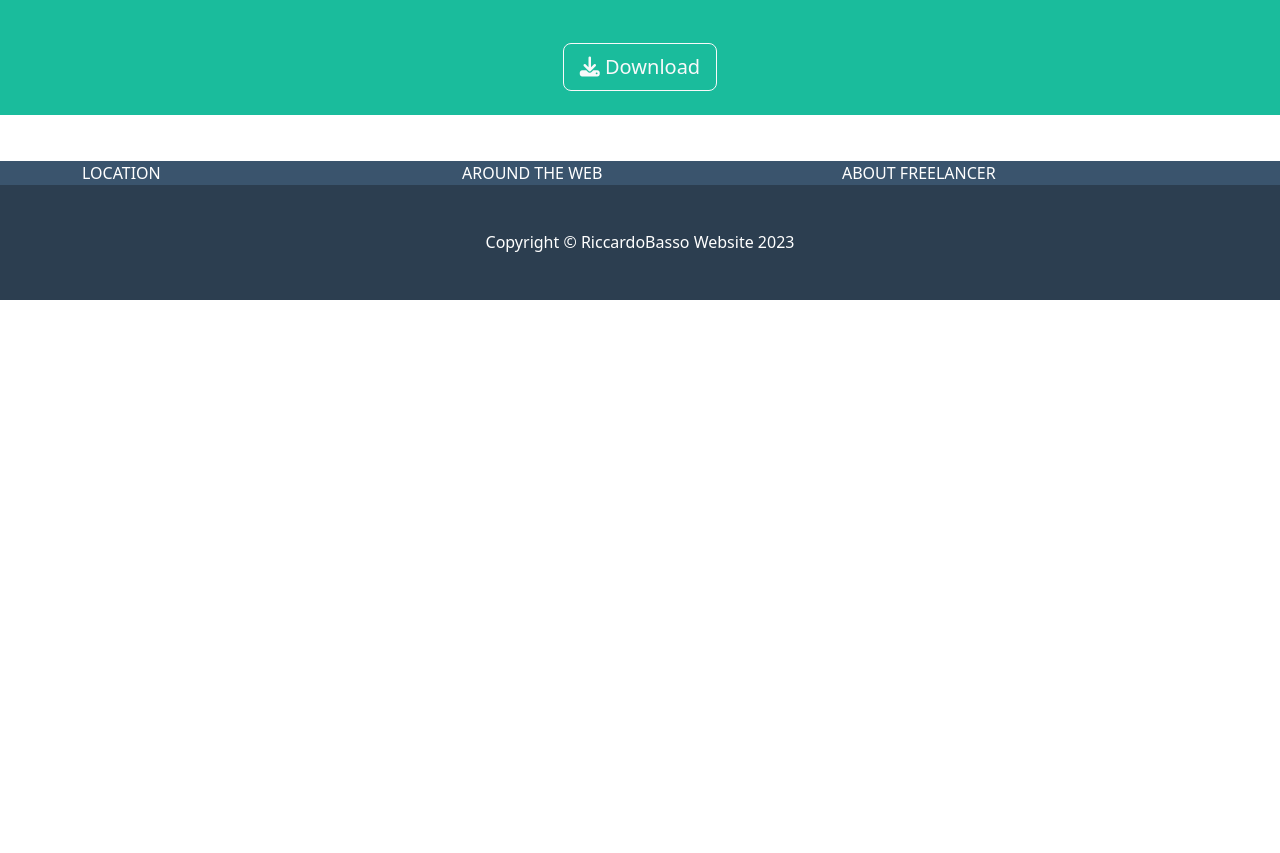
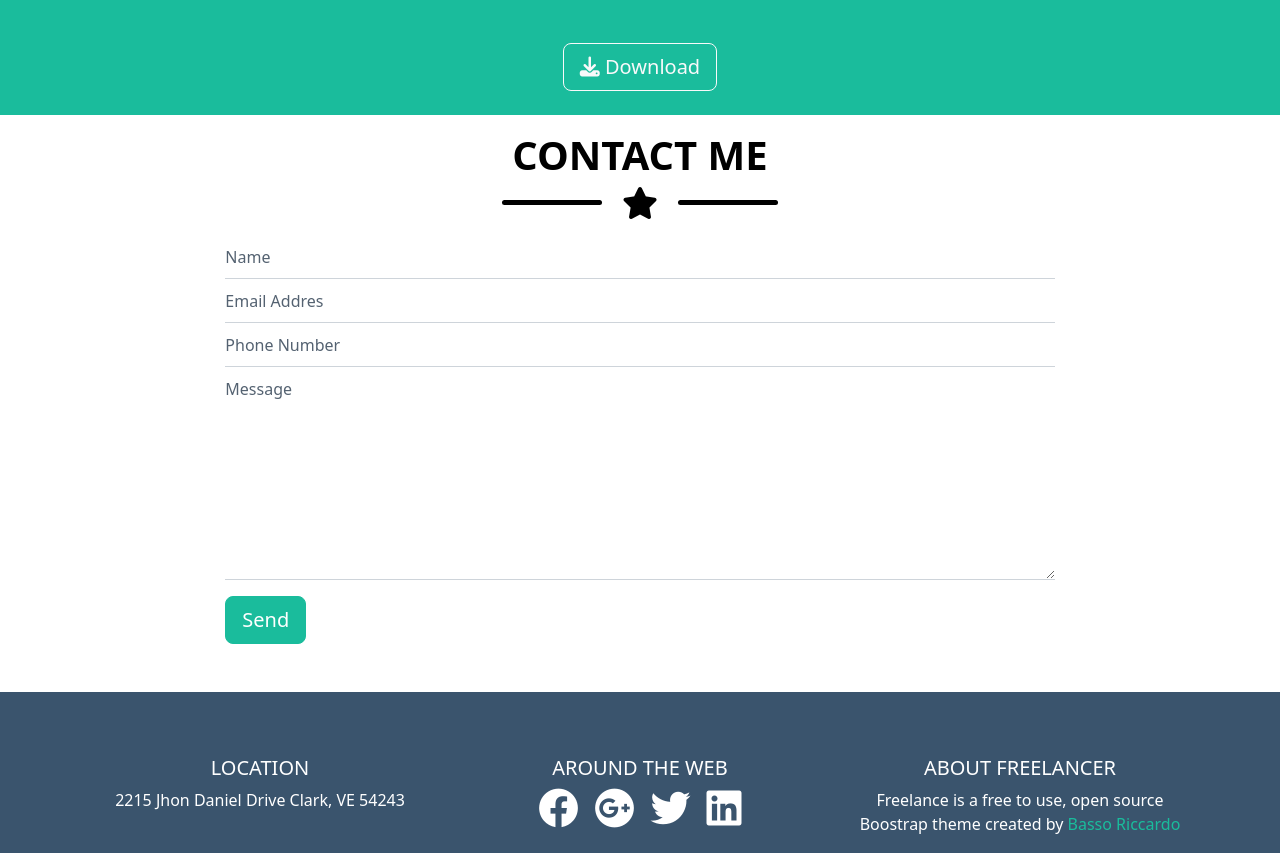
Before and after one commit to RiccardoBasso01/html-css-bootstrap-freelancer, a plain HTML site: page index.html in a window 1280 px wide. Shown: the part 1527-2380 px from the top of the page. Before the commit the page ends 1827 px from the top, so only its background shows below. Drawn offline with nearby package versions, Linux system fonts and the light colour scheme.

Commit message:
Aggiunta Footer

```diff
--- a/css/style.css
+++ b/css/style.css
@@ -4,11 +4,14 @@
     --bgc-footer: var(--bgc-header);
     --bgc-jumbo: var(--color-primary);
     --color-primary: #1abc9c;
+    --color-primary-dark: #0f6856;
     --color-secondary: #fff;
     --dark-blue: #2c3e50;
     --light-blue: #3a546d;
+    --form-color:#546271;
     /* font-size link header da classi di boostrap */
     --bs-nav-link-font-size: 0.8rem;
+
 }
 
 body{
@@ -51,7 +54,33 @@ footer section{
 .text-black .bars{
     background-color: black;
 }
+
+/* FORM */
+.btn.btn-primary:hover{
+    background-color: var(--color-primary-dark);
+}
+
+.btn.btn-primary{
+    background-color: var(--color-primary);
+    border-color: var(--color-primary);
+}
+
+.form-control::placeholder{
+    color: var(--form-color);
+    font-weight: 500;
+}
+
+#form .form-control{
+    border-width: 0 0 1px 0;
+    border-radius: 0;
+    padding: 0.6rem 0;
+}
+
 /* FOOTER */
 footer{
     background-color: var(--bgc-footer);
 }
+
+footer span{
+    color: var(--color-primary);
+}
--- a/index.html
+++ b/index.html
@@ -1,5 +1,5 @@
 <!DOCTYPE html>
-<html lang="it">
+<html lang="en">
     <head>
         <meta charset="UTF-8">
         <meta http-equiv="X-UA-Compatible" content="IE=edge">
@@ -98,18 +98,18 @@
         <section>
             <div class="container pt-4">
                 <!-- barre e stella -->
-                <h2 class="text-center fw-bold mt-3 fs-1">ABOUT</h2>
+                <h2 class="text-center fw-bold mt-3 fs-1">ABOUT US</h2>
                 <div class="mb-3 d-flex align-items-center justify-content-center">
                     <div class="bars"></div>
                     <i class="fa-solid fa-star fa-2x"></i>
                     <div class="bars"></div>
                 </div>
 
-                <div class="row gy-4 gx-5 mx-5 fs-5">
-                    <div class="col-12 col-sm-6">
+                <div class="row justify-content-center gy-4 gx-5 fs-5">
+                    <div class="col-10 col-sm-5">
                         Freelancer in a free bootstrap theme created by Start Bootstrap. The download includes the complete source files including HTML, CSS, and JavaScript as well as optional LESS stylesheet for easy customization.
                     </div>
-                    <div class="col-12 col-sm-6">
+                    <div class="col-10 col-sm-5">
                         Whether you're a student looking to showcase your work, a professional looking to attract clients, or a graphic artist looking to share your projects, this template is the perfect starting point!
                     </div>
                 </div>
@@ -123,23 +123,57 @@
             </div>
         </section>
 
-        <section>
-            <h2 class="text-center">CONTACT ME</h2>
+        <!-- FORM -->
+        <section id="form" class="container-fluid">
+            <!-- barre e stella -->
+            <h2 class="text-black fw-bold mt-3 fs-1 text-center">CONTACT ME</h2>
+            <div class="text-black mb-3 d-flex align-items-center justify-content-center">
+                <div class="bars"></div>
+                <i class="fa-solid fa-star fa-2x"></i>
+                <div class="bars"></div>
+            </div>
+
+            <form class="row justify-content-center text-black">
+                <div class="col-8">
+                    <div>
+                        <input type="text" class="form-control" placeholder="Name">
+                    </div>
+                    <div>
+                        <input type="email" class="form-control" placeholder="Email Addres">
+                    </div>
+                    <div>
+                        <input type="tel" class="form-control" placeholder="Phone Number">
+                    </div>
+                    <div class="mb-3">
+                        <textarea type="text" class="form-control" placeholder="Message" rows="8" cols=""></textarea>
+                    </div>
+
+                    <button type="submit" class="btn btn-primary btn-lg mb-5">Send</button>
+                </div>
+            </form>
         </section>
 
         <!-- FOOTER -->
         <footer>
             <section>
                 <div class="container">
-                    <div class="row">
-                        <div class="col-12 col-sm-4">
-                            <span>LOCATION</span>
+                    <div class="row text-center py-5">
+                        <div class="col-12 col-sm-4 my-3">
+                            <h5>LOCATION</h5>
+                            <div>2215 Jhon Daniel Drive Clark, VE 54243</div>
                         </div>
-                        <div class="col-12 col-sm-4">
-                            <span>AROUND THE WEB</span>
+                        <div class="col-12 col-sm-4 my-3">
+                            <h5>AROUND THE WEB</h5>
+                            <div class="d-flex justify-content-center gap-3 fs-1">
+                                <i class="fa-brands fa-facebook"></i>
+                                <i class="fa-brands fa-google-plus"></i>
+                                <i class="fa-brands fa-twitter"></i>
+                                <i class="fa-brands fa-linkedin"></i>
                             </div>
-                        <div class="col-12 col-sm-4">
-                            <span>ABOUT FREELANCER</span>
+                        </div>
+                        <div class="col-12 col-sm-4 my-3">
+                            <h5>ABOUT FREELANCER</h5>
+                            <div>Freelance is a free to use, open source Boostrap theme created by <span>Basso Riccardo</span></div>
                         </div>
                     </div>
                 </div>
```
Lines whose indentation alone changed are shown as unchanged.
